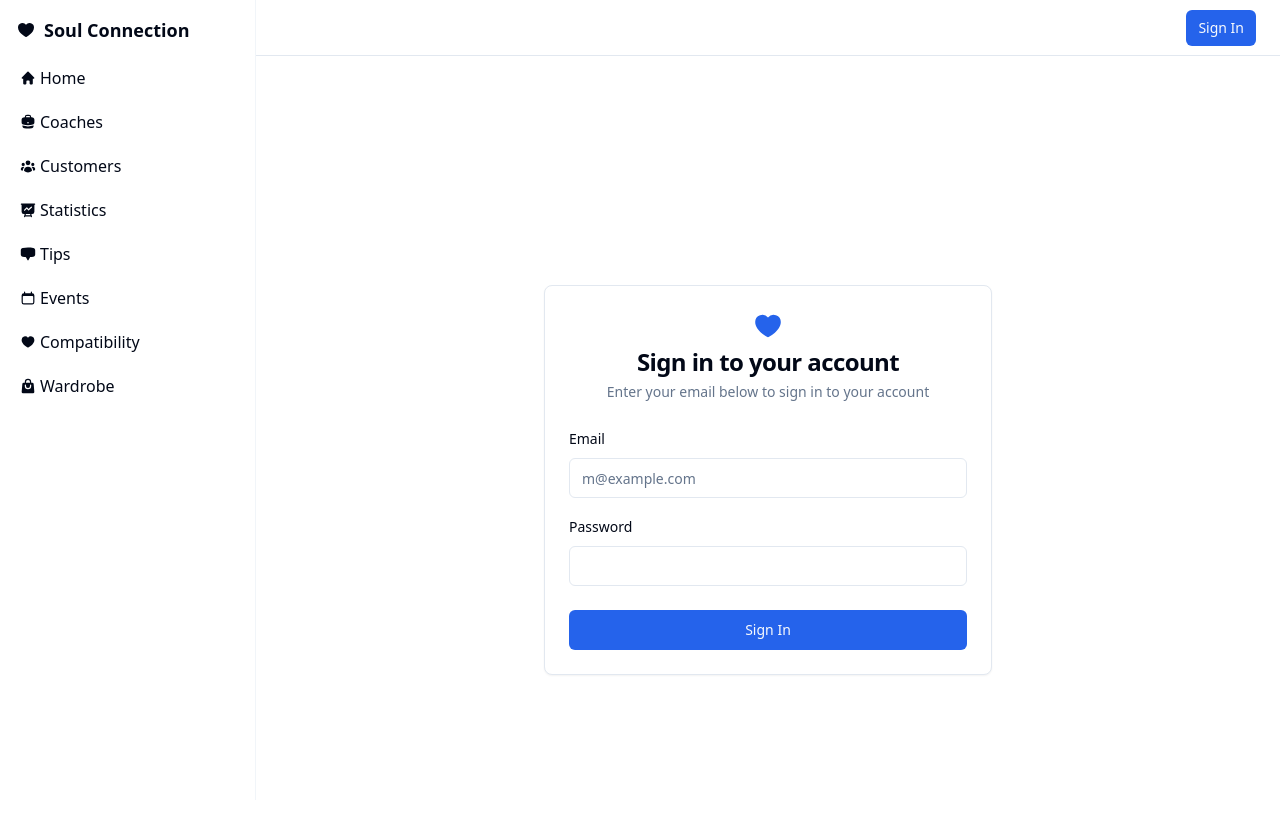
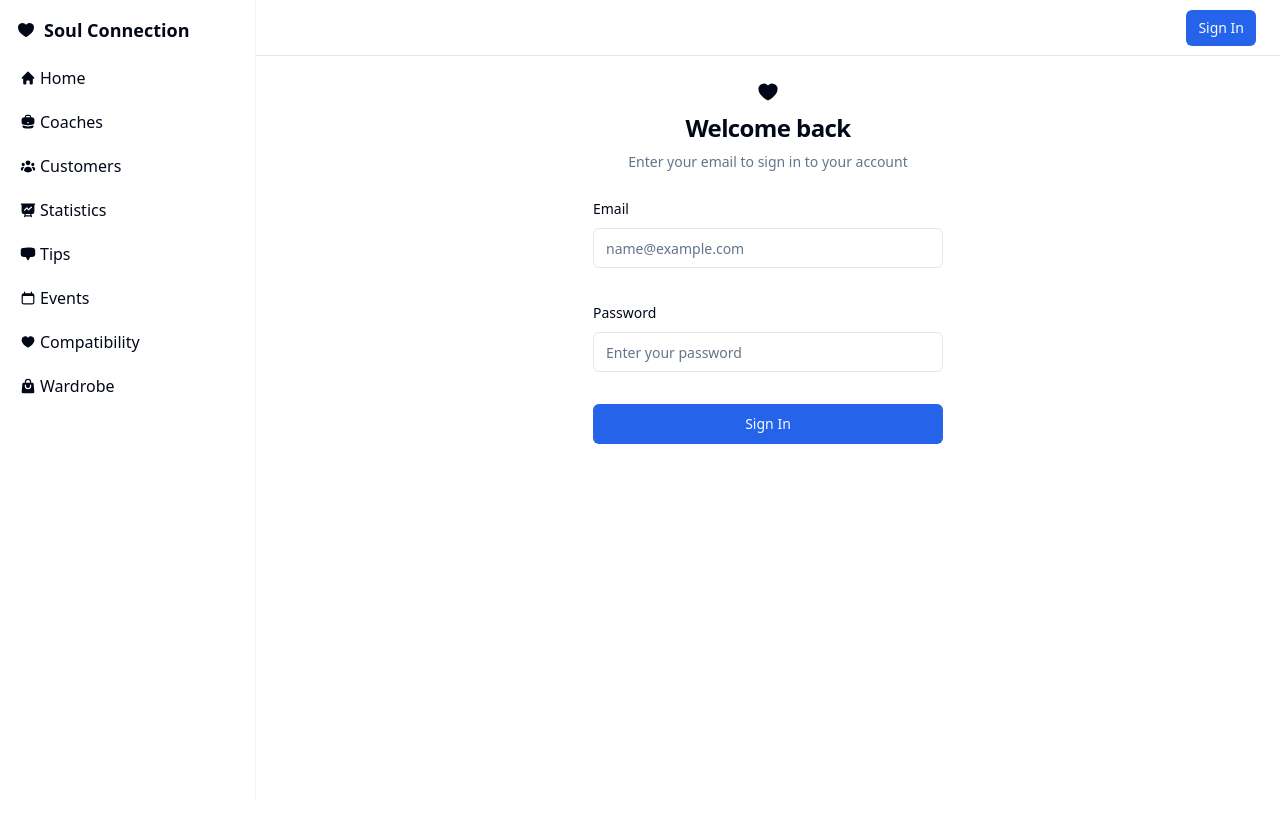
Before and after one commit to Gaulaume/Survivor-seminar, a Next.js app in the folder frontend/: page /login in a window 1280 px wide. Shown: the top 838 px of the page. After the commit the page ends 800 px from the top, so only its background shows below. Built offline with nearby package versions, Linux system fonts and the light colour scheme; no server answers; sample sign-in values are in the browser's storage.

Commit message:
feat(login): add form validation and animation
Add form elements.

od and react-hook-form dependencies
- Create form schema for email and password- Use zodResolver for form validation
 fade-in animation
- Update-hook-form
- Add onSubmit function success

```diff
--- a/frontend/api/Employees.ts
+++ b/frontend/api/Employees.ts
@@ -70,9 +70,6 @@ const getEmployeeStats = async (token: string, id: number): Promise<{
 }
 
 const employeeLogin = async (email: string, password: string): Promise<any | null> => {
-  return {
-    token: "mock-token"
-  }
   const config = {
     url: 'http://localhost:8000/api/employees/login',
     method: 'post',
--- a/frontend/app/login/page.tsx
+++ b/frontend/app/login/page.tsx
@@ -9,55 +9,124 @@ import Link from 'next/link';
 import { useState } from 'react';
 import { handleLogin } from '../actions';
 import { toast } from 'sonner';
+import { Form, FormControl, FormField, FormItem, FormLabel, FormMessage } from '@/components/ui/form';
+import { z } from 'zod';
+import { useRouter } from 'next/navigation';
+import { useForm } from 'react-hook-form';
+import { zodResolver } from '@hookform/resolvers/zod';
+import { motion } from 'framer-motion';
+
+const formSchema = z.object({
+  email: z.string().email({
+    message: 'Please enter a valid email address.',
+  }),
+  password: z.string().min(1, {
+    message: 'Please enter your password.',
+  }),
+})
+
+const fadeIn = {
+  hidden: { opacity: 0, y: -20 },
+  visible: { opacity: 1, y: 0 },
+}
 
 export default function LoginPage() {
   const [isLoading, setIsLoading] = useState<boolean>(false);
-  const handleSubmit = async (event: React.FormEvent<HTMLFormElement>) => {
-    event.preventDefault();
-    setIsLoading(true);
-    const formData = new FormData(event.currentTarget);
+  const router = useRouter();
+
+  const form = useForm<z.infer<typeof formSchema>>({
+    resolver: zodResolver(formSchema),
+    defaultValues: {
+      email: '',
+      password: '',
+    },
+  })
+
+  async function onSubmit(values: z.infer<typeof formSchema>) {
+    setIsLoading(true)
+
     try {
+      const formData = new FormData()
+      formData.append('email', values.email)
+      formData.append('password', values.password)
+
       await handleLogin(formData);
-    } catch (err: any) {
-      toast.error(err.message, {
-        duration: 5000,
-      });
+      toast.success('Login successful');
+      router.push('/dashboard')
+    } catch (error) {
+      toast.error('Login failed');
     } finally {
-      setIsLoading(false);
+      setIsLoading(false)
     }
-  };
+  }
 
   return (
-    <div className='flex min-h-screen items-center justify-center bg-background px-4 py-12 sm:px-6 lg:px-8'>
-      <Card className='w-full max-w-md'>
-        <CardHeader className='space-y-1'>
-          <div className='flex items-center justify-center'>
-            <HeartIcon className='h-8 w-8 text-primary' />
-          </div>
-          <CardTitle className='text-2xl font-bold text-center'>Sign in to your account</CardTitle>
-          <CardDescription className='text-center'>
-            Enter your email below to sign in to your account
-          </CardDescription>
-        </CardHeader>
-        <form onSubmit={handleSubmit}>
-          <CardContent className='space-y-4'>
-            <div className='space-y-2'>
-              <Label htmlFor='email'>Email</Label>
-              <Input id='email' type='email' placeholder='m@example.com' required />
-            </div>
-            <div className='space-y-2'>
-              <Label htmlFor='password'>Password</Label>
-              <Input id='password' type='password' required />
-            </div>
-          </CardContent>
-          <CardFooter className='flex flex-col space-y-4'>
-            <Button className='w-full' type='submit' disabled={isLoading}>
-              {isLoading && <ArrowPathIcon className='mr-2 h-4 w-4 animate-spin' />}
-              Sign In
-            </Button>
-          </CardFooter>
-        </form>
-      </Card>
+    <div className='container flex flex-col items-center justify-center'>
+      <motion.div
+        className='mx-auto flex w-full flex-col justify-center space-y-6 sm:w-[350px]'
+        initial='hidden'
+        animate='visible'
+        variants={fadeIn}
+        transition={{ duration: 0.5 }}
+      >
+        <div className='flex flex-col space-y-2 text-center'>
+          <HeartIcon className='mx-auto h-6 w-6' />
+          <h1 className='text-2xl font-semibold tracking-tight'>Welcome back</h1>
+          <p className='text-sm text-muted-foreground'>
+            Enter your email to sign in to your account
+          </p>
+        </div>
+        <Form {...form}>
+          <form onSubmit={form.handleSubmit(onSubmit)} className='space-y-8'>
+            <motion.div
+              variants={fadeIn}
+              transition={{ delay: 0.2, duration: 0.5 }}
+            >
+              <FormField
+                control={form.control}
+                name='email'
+                render={({ field }) => (
+                  <FormItem>
+                    <FormLabel>Email</FormLabel>
+                    <FormControl>
+                      <Input placeholder='name@example.com' {...field} />
+                    </FormControl>
+                    <FormMessage />
+                  </FormItem>
+                )}
+              />
+            </motion.div>
+            <motion.div
+              variants={fadeIn}
+              transition={{ delay: 0.3, duration: 0.5 }}
+            >
+              <FormField
+                control={form.control}
+                name='password'
+                render={({ field }) => (
+                  <FormItem>
+                    <FormLabel>Password</FormLabel>
+                    <FormControl>
+                      <Input type='password' placeholder='Enter your password' {...field} />
+                    </FormControl>
+                    <FormMessage />
+                  </FormItem>
+                )}
+              />
+            </motion.div>
+            <motion.div
+              variants={fadeIn}
+              transition={{ delay: 0.4, duration: 0.5 }}
+            >
+              <Button className='w-full' type='submit' disabled={isLoading}>
+                {isLoading ? (
+                  <ArrowPathIcon className='mr-2 h-4 w-4 animate-spin' />
+                ) : 'Sign In'}
+              </Button>
+            </motion.div>
+          </form>
+        </Form>
+      </motion.div>
     </div>
   )
 }
```
